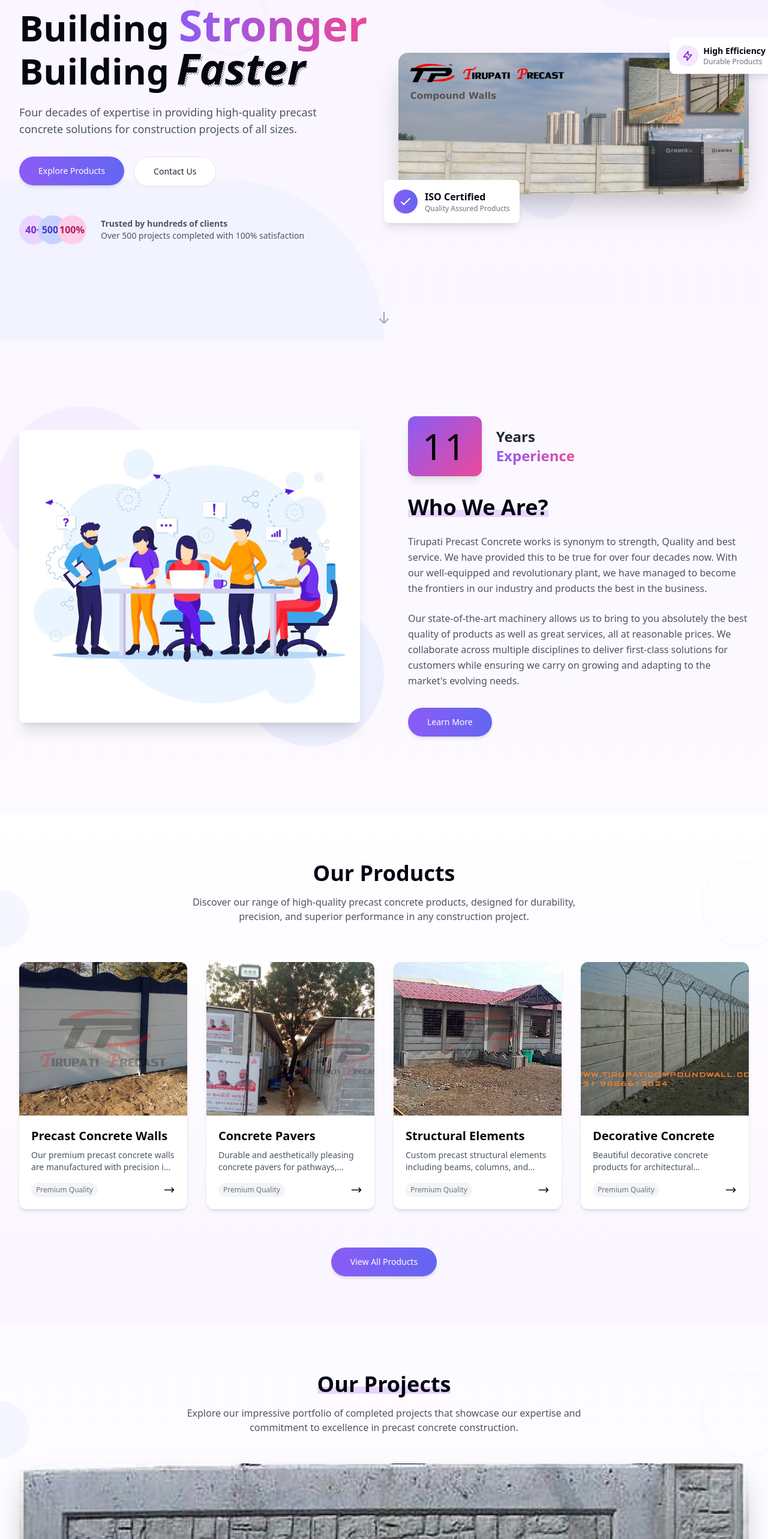
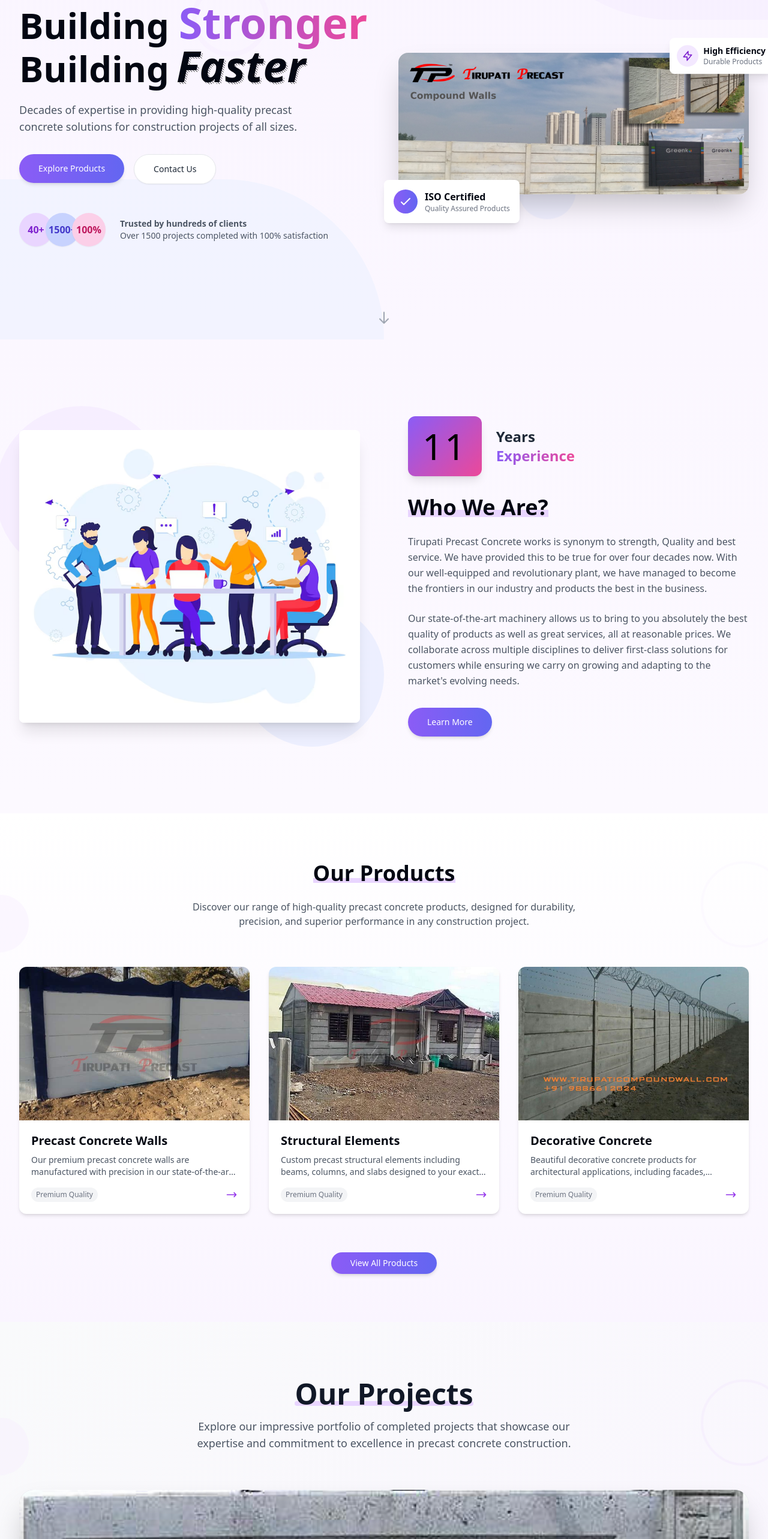
Before and after one commit to Vikash-thak12/WebProject, a Next.js app: page / in a window 1280 px wide. Shown: the part 234-2800 px from the top of the page at 60% size. Built offline with nearby package versions, Linux system fonts and the light colour scheme.

Commit message:
ADD: Ui Chage

```diff
--- a/app/about/page.tsx
+++ b/app/about/page.tsx
@@ -151,7 +151,7 @@
               className="text-3xl md:text-4xl font-bold mb-6 relative inline-block"
             >
               <span className="relative z-10">Our Mission & Vision</span>
-              <span className="absolute bottom-1 left-0 w-full h-3 bg-purple-200 -z-10"></span>
+              <span className="absolute bottom-1 left-0 w-full h-2 bg-purple-200 "></span>
             </motion.h2>
           </motion.div>
 
@@ -245,7 +245,7 @@
               className="text-3xl md:text-4xl font-bold mb-6 relative inline-block"
             >
               <span className="relative z-10">Our Partners</span>
-              <span className="absolute bottom-1 left-0 w-full h-3 bg-purple-200 -z-10"></span>
+              <span className="absolute bottom-1 left-0 w-full h-2.5 bg-purple-200 "></span>
             </motion.h2>
             <motion.p
               variants={fadeInUpVariants}
--- a/components/CarouselDemo.tsx
+++ b/components/CarouselDemo.tsx
@@ -6,44 +6,47 @@
 
 const CarouselDemo = () => {
   return (
-    <section className="py-20 overflow-hidden">
+    <section className="relative py-24 bg-gradient-to-br from-gray-50 to-purple-50 overflow-hidden">
       <div className="container mx-auto px-4 md:px-8">
-        <div className="text-center mb-12 relative">
+        {/* Header */}
+        <div className="text-center mb-16 relative">
           <motion.div
             initial={{ opacity: 0, y: 20 }}
             whileInView={{ opacity: 1, y: 0 }}
-            transition={{ duration: 0.5 }}
+            transition={{ duration: 0.6 }}
             viewport={{ once: true }}
             className="inline-block"
           >
-            <h2 className="text-3xl md:text-4xl font-bold mb-4 relative inline-block">
+            <h2 className="text-4xl md:text-5xl font-extrabold mb-4 text-gray-900 relative inline-block">
               <span className="relative z-10">Our Projects</span>
-              <span className="absolute bottom-1 left-0 w-full h-3 bg-purple-200 -z-10"></span>
+              <span className="absolute left-0 bottom-1 h-2 w-full bg-purple-200 rounded-sm "></span>
             </h2>
           </motion.div>
 
           <motion.p
             initial={{ opacity: 0, y: 20 }}
             whileInView={{ opacity: 1, y: 0 }}
-            transition={{ duration: 0.5, delay: 0.1 }}
+            transition={{ duration: 0.6, delay: 0.1 }}
             viewport={{ once: true }}
-            className="text-gray-600 max-w-2xl mx-auto"
+            className="text-gray-600 max-w-2xl mx-auto text-lg"
           >
-            Explore our impressive portfolio of completed projects that showcase our expertise
-            and commitment to excellence in precast concrete construction.
+            Explore our impressive portfolio of completed projects that showcase
+            our expertise and commitment to excellence in precast concrete
+            construction.
           </motion.p>
 
-          {/* Decorative elements */}
-          <div className="absolute -right-16 top-0 w-36 h-36 rounded-full border-4 border-purple-100 opacity-20 animate-spin-slow"></div>
-          <div className="absolute -left-20 -bottom-10 w-24 h-24 rounded-full bg-indigo-100 opacity-30 animate-float"></div>
+          {/* Decorative shapes */}
+          <div className="absolute -right-16 top-0 w-36 h-36 rounded-full border-4 border-purple-200 opacity-20 animate-spin-slow"></div>
+          <div className="absolute -left-20 -bottom-10 w-24 h-24 rounded-full bg-purple-100 opacity-30 animate-float"></div>
         </div>
 
+        {/* Carousel */}
         <motion.div
           initial={{ opacity: 0, y: 30 }}
           whileInView={{ opacity: 1, y: 0 }}
           transition={{ duration: 0.7 }}
           viewport={{ once: true, amount: 0.3 }}
-          className="relative rounded-2xl overflow-hidden shadow-2xl"
+          className="relative w-full h-full rounded-3xl overflow-hidden shadow-2xl bg-gray-300"
         >
           <Carousel slides={slideData} />
         </motion.div>
--- a/components/Hero.tsx
+++ b/components/Hero.tsx
@@ -54,7 +54,7 @@
               variants={fadeInVariants}
               className="text-lg text-gray-600 mb-8 max-w-lg"
             >
-              Four decades of expertise in providing high-quality precast
+              Decades of expertise in providing high-quality precast
               concrete solutions for construction projects of all sizes.
             </motion.p>
 
@@ -84,14 +84,14 @@
               variants={fadeInVariants}
               className="mt-12 flex items-center gap-6"
             >
-              <div className="flex -space-x-4">
-                <div className="w-12 h-12 rounded-full bg-purple-200 flex items-center justify-center text-purple-700 font-bold shadow-sm">
+              <div className="flex -space-x-3">
+                <div className="w-14 h-14 rounded-full bg-purple-200 flex items-center justify-center text-purple-700 font-bold shadow-sm">
                   40+
                 </div>
-                <div className="w-12 h-12 rounded-full bg-indigo-200 flex items-center justify-center text-indigo-700 font-bold shadow-sm">
-                  500+
+                <div className="w-14 h-14 rounded-full bg-indigo-200 flex items-center justify-center text-indigo-700 font-bold shadow-sm">
+                  1500+
                 </div>
-                <div className="w-12 h-12 rounded-full bg-pink-200 flex items-center justify-center text-pink-700 font-bold shadow-sm">
+                <div className="w-14 h-14 rounded-full bg-pink-200 flex items-center justify-center text-pink-700 font-bold shadow-sm">
                   100%
                 </div>
               </div>
@@ -100,7 +100,7 @@
                   Trusted by hundreds of clients
                 </span>
                 <br />
-                Over 500 projects completed with 100% satisfaction
+                Over 1500 projects completed with 100% satisfaction
               </p>
             </motion.div>
           </div>
--- a/components/OurProduct.tsx
+++ b/components/OurProduct.tsx
@@ -3,6 +3,8 @@
 import Image from "next/image";
 import { motion } from "framer-motion";
 import { Button } from "./ui/button";
+import toast from "react-hot-toast";
+import { redirect } from "next/navigation";
 
 interface ProductCardProps {
   title: string;
@@ -26,13 +28,13 @@
       whileHover={{ y: -8 }}
       className="group"
     >
-      <div className="bg-white rounded-xl overflow-hidden shadow-md hover:shadow-xl transition-all duration-300">
+      <div className="bg-white rounded-xl overflow-hidden shadow-md hover:shadow-lg transition-shadow duration-300">
         <div className="relative h-64 overflow-hidden">
           <Image
             src={imageSrc}
             alt={title}
             fill
-            className="object-cover transition-transform duration-700 group-hover:scale-110"
+            className="object-cover transition-transform duration-500 group-hover:scale-110"
           />
           <div className="absolute inset-0 bg-gradient-to-t from-purple-900/70 to-transparent opacity-0 group-hover:opacity-100 transition-opacity duration-300">
             <div className="absolute bottom-0 left-0 w-full p-4">
@@ -48,7 +50,7 @@
           </div>
         </div>
         <div className="p-5">
-          <h3 className="font-bold text-xl mb-2 group-hover:text-primary transition-colors">
+          <h3 className="font-bold text-xl mb-2 group-hover:text-purple-600 transition-colors duration-300">
             {title}
           </h3>
           <p className="text-gray-600 text-sm mb-4 line-clamp-2">
@@ -60,7 +62,7 @@
             </span>
             <svg
               xmlns="http://www.w3.org/2000/svg"
-              className="h-5 w-5 text-primary transform group-hover:translate-x-1 transition-transform"
+              className="h-5 w-5 text-purple-600 transform group-hover:translate-x-1 transition-transform duration-300"
               fill="none"
               viewBox="0 0 24 24"
               stroke="currentColor"
@@ -80,18 +82,20 @@
 };
 
 const OurProduct = () => {
+  const fadeInUpVariants = {
+    hidden: { opacity: 0, y: 30 },
+    visible: {
+      opacity: 1,
+      y: 0,
+      transition: { duration: 0.6 },
+    },
+  };
   const products = [
     {
       title: "Precast Concrete Walls",
       description:
         "Our premium precast concrete walls are manufactured with precision in our state-of-the-art facility, ensuring highest quality and strength for any construction project.",
       imageSrc: "/images/9.jpg",
-    },
-    {
-      title: "Concrete Pavers",
-      description:
-        "Durable and aesthetically pleasing concrete pavers for pathways, driveways, and outdoor spaces that withstand heavy traffic and harsh weather conditions.",
-      imageSrc: "/images/10.jpg",
     },
     {
       title: "Structural Elements",
@@ -118,10 +122,13 @@
             viewport={{ once: true }}
             className="inline-block"
           >
-            <h2 className="text-3xl md:text-4xl font-bold mb-4 relative inline-block">
+            <motion.h2
+              variants={fadeInUpVariants}
+              className="text-3xl md:text-4xl font-bold mb-6 relative inline-block"
+            >
               <span className="relative z-10">Our Products</span>
-              <span className="absolute bottom-1 left-0 w-full h-3 bg-purple-200 -z-10"></span>
-            </h2>
+              <span className="absolute bottom-1 left-0 w-full h-2 bg-purple-200"></span>
+            </motion.h2>
           </motion.div>
 
           <motion.p
@@ -138,10 +145,10 @@
 
           {/* Decorative elements */}
           <div className="absolute -right-16 top-0 w-36 h-36 rounded-full border-4 border-purple-100 opacity-20 animate-spin-slow"></div>
-          <div className="absolute -left-20 -bottom-10 w-24 h-24 rounded-full bg-indigo-100 opacity-30 animate-float"></div>
+          <div className="absolute -left-20 -bottom-10 w-24 h-24 rounded-full bg-purple-100 opacity-30 animate-float"></div>
         </div>
 
-        <div className="grid grid-cols-1 md:grid-cols-2 lg:grid-cols-4 gap-6 md:gap-8">
+        <div className="grid grid-cols-1 md:grid-cols-2 lg:grid-cols-3 gap-6 md:gap-8">
           {products.map((product, index) => (
             <ProductCard
               key={index}
@@ -160,7 +167,13 @@
           viewport={{ once: true }}
           className="text-center mt-16"
         >
-          <Button className="gradient-bg-1 text-white rounded-full px-8 py-6 shadow-md hover:shadow-lg">
+          <Button
+            className="gradient-bg-1 text-white rounded-full px-8 py-4 shadow-md hover:shadow-lg transition-shadow duration-300"
+            onClick={() => {
+              toast.success("Welcome to our product page!👍");
+              redirect("/products");
+            }}
+          >
             View All Products
           </Button>
         </motion.div>
--- a/tailwind.config.ts
+++ b/tailwind.config.ts
@@ -11,11 +11,17 @@
     extend: {
       animation: {
         "line-shadow": "line-shadow 15s linear infinite",
+        "spin-slow": "spin 8s linear infinite",
+        float: "float 6s ease-in-out infinite",
       },
       keyframes: {
         "line-shadow": {
           "0%": { backgroundPosition: "0 0" },
           "100%": { backgroundPosition: "100% -100%" },
+        },
+        float: {
+          "0%, 100%": { transform: "translateY(0)" },
+          "50%": { transform: "translateY(-12px)" },
         },
       },
       colors: {
```
Also changed, not shown: app/contact/page.tsx (+3 -10 lines), app/products/page.tsx (+9 -7 lines), app/projects/page.tsx (+6 -4 lines), components/ui/carousel.tsx (+27 -4 lines).
